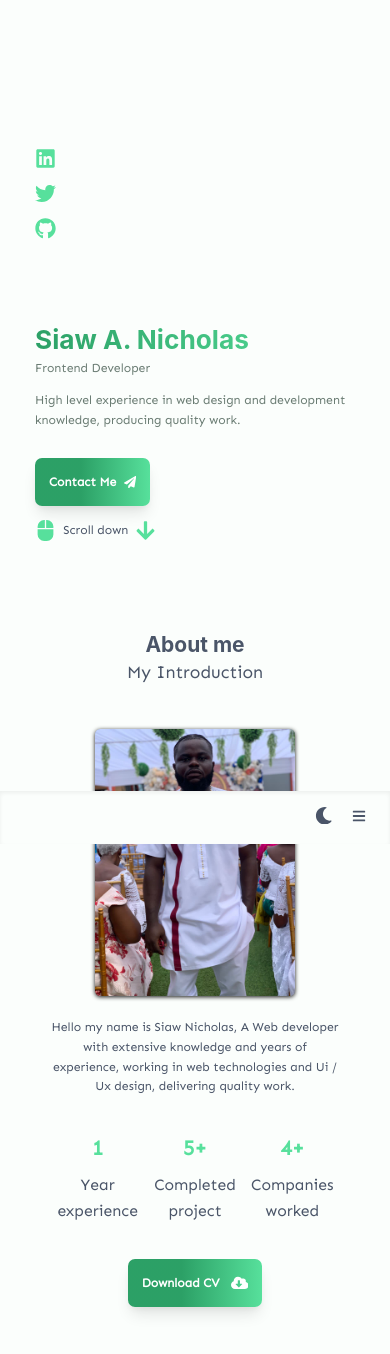
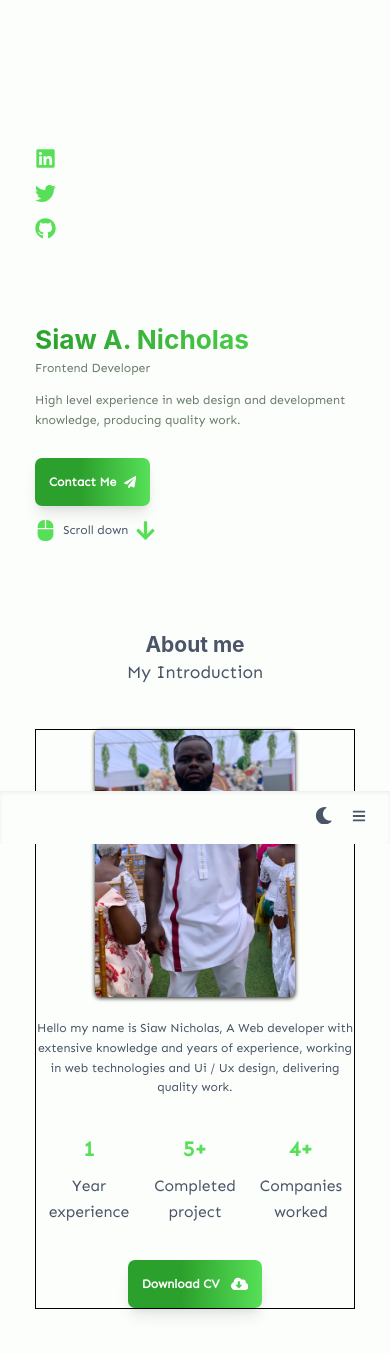
Before and after one commit to ayequill/siaw.dev, a React (Create React App) app: page / in a window 390 px wide. Shown: the top 1354 px of the page. Built offline with nearby package versions, Linux system fonts and the light colour scheme.

Commit message:
FIX: Fixed Responsiveness

```diff
--- a/src/components/About.tsx
+++ b/src/components/About.tsx
@@ -16,7 +16,7 @@ import cv from '../assets/docs/cv.pdf';
 
 export default function About() {
 	return (
-		<Box id="about" as="section" layerStyle="sectionStyles" px="1rem">
+		<Box id="about" as="section" layerStyle="sectionStyles">
 			<Heading fontSize={['1.5rem', '2rem']} textAlign="center">
 				About me
 			</Heading>
@@ -28,6 +28,7 @@ export default function About() {
 				templateColumns={[null, 'repeat(2, 1fr)']}
 				layerStyle="wrapper"
 				gap={['1.5rem', '0 5rem', '0 10rem']}
+				border="black 1px solid"
 			>
 				<Image
 					w={{ base: '200px', md: '300px' }}
--- a/src/theme/chakra.theme.ts
+++ b/src/theme/chakra.theme.ts
@@ -2,7 +2,7 @@ import { extendTheme } from '@chakra-ui/react';
 import '@fontsource/sen';
 import { linkTheme } from './button.custom';
 
-const hue = 150;
+const hue = 120;
 export const theme = extendTheme({
 	fonts: {
 		body: 'Sen, sans-serif',
@@ -34,7 +34,7 @@ export const theme = extendTheme({
 			flexDir: 'column',
 		},
 		sectionStyles: {
-			padding: { base: '2rem 0 4rem', md: '3rem 6rem', lg: '3rem 6rem' },
+			padding: { base: '2rem 1rem 4rem', md: '3rem 6rem', lg: '3rem 6rem' },
 			marginBottom: { md: '3rem', lg: '3rem' },
 			minH: { lg: '80vmin' },
 			marginX: ['1.5rem', 'auto'],
@@ -46,9 +46,10 @@ export const theme = extendTheme({
 		wrapper: {
 			// marginX: { base: '1.5rem', md: 'auto' },
 			// mr: '1.5rem',
-			maxW: { base: '30em', md: '48em', lg: '62em', xl: '80em' },
-			w: '100%',
-			px: { base: '1rem', lg: '0.5rem' },
+			// maxW: { base: '30em', md: '48em', lg: '62em', xl: '80em' },
+			// w: '100%',
+			// marginX: ['1.5rem', 'auto'],
+			// px: { base: '1rem', lg: '0.5rem' },
 		},
 	},
 	components: {
```
